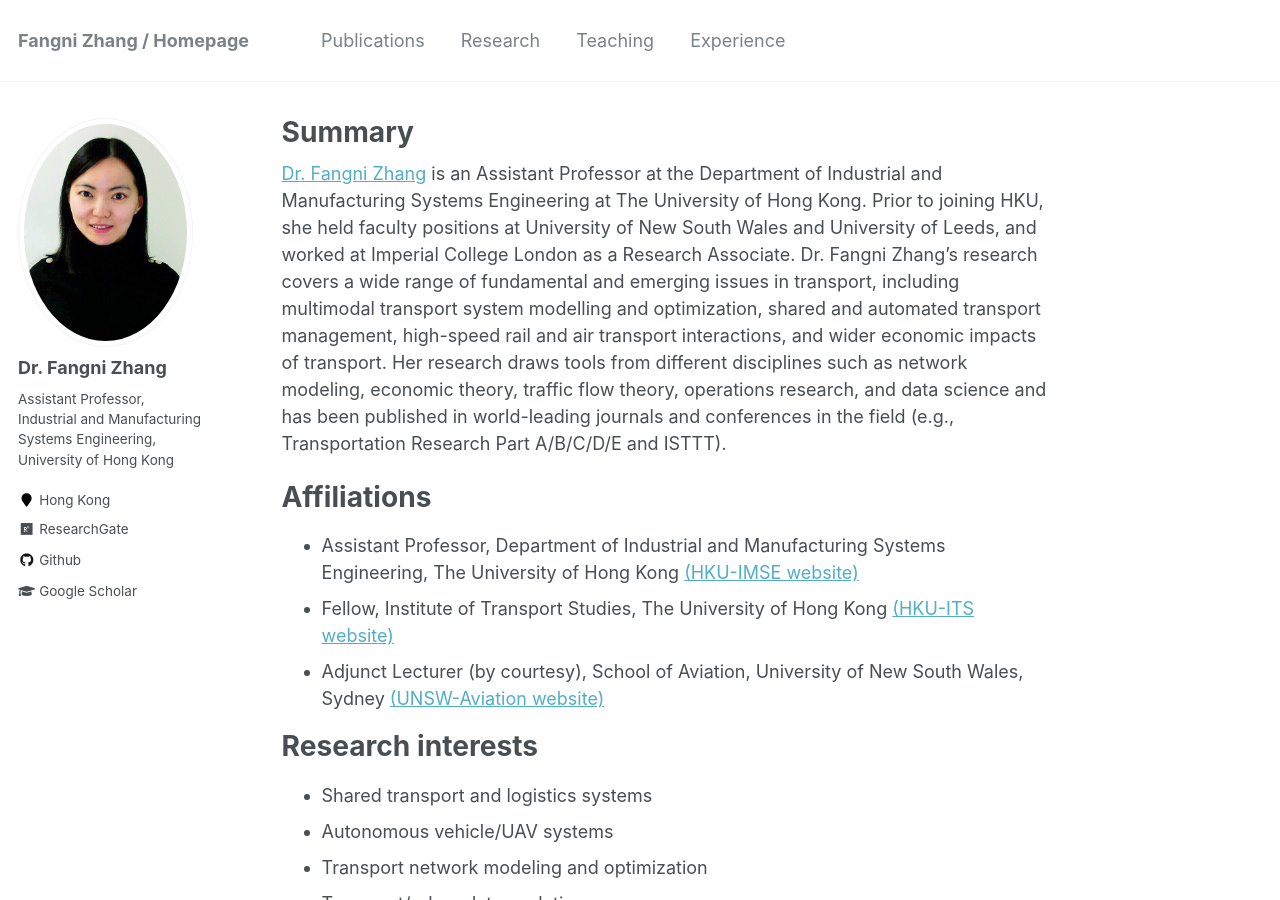
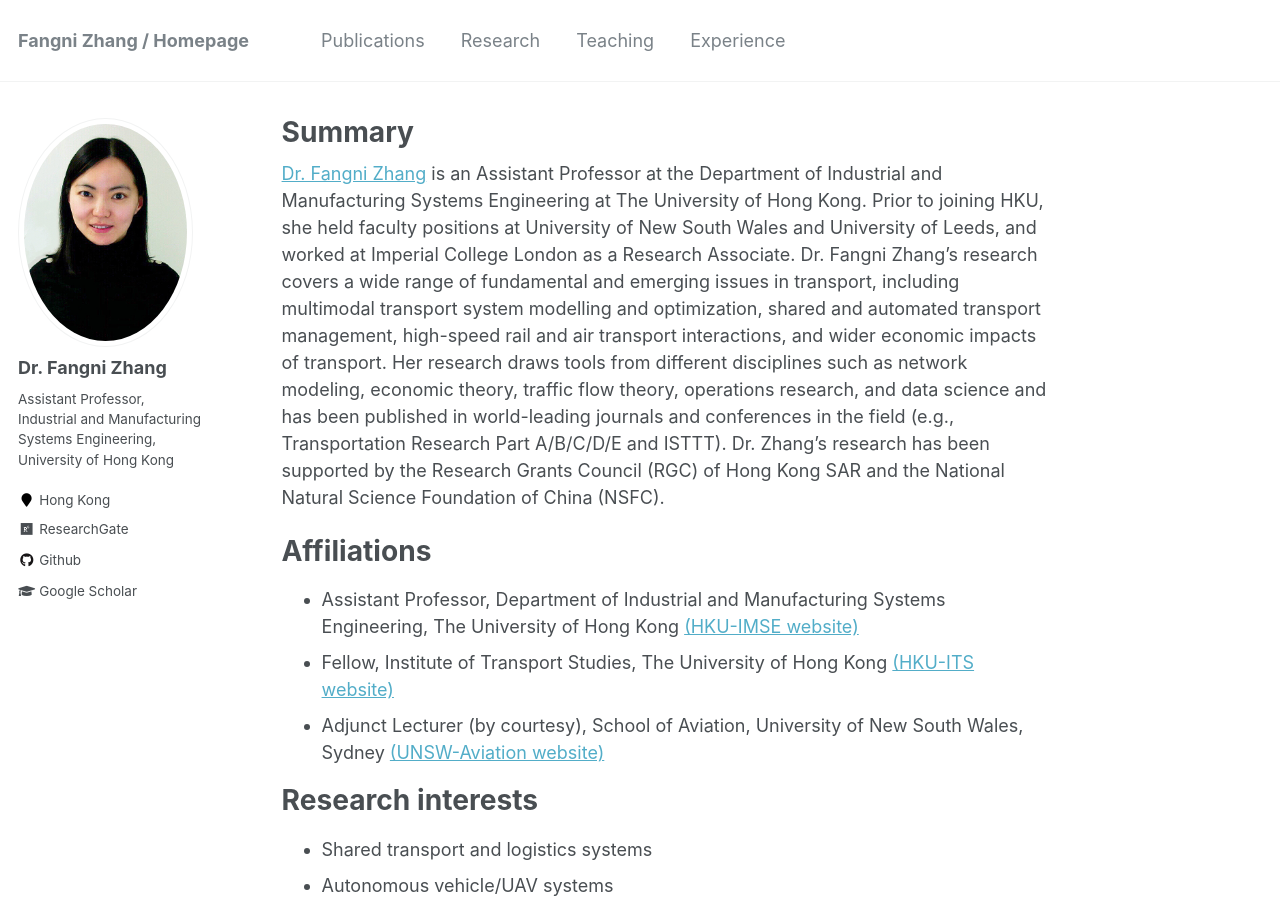
Before and after one commit to fangnizhang/fangnizhang.github.io, a Jekyll site: the page built from _pages/about.md, in a window 1280 px wide and 900 px high. Built offline with Jekyll 4.4.1, drawn with Linux system fonts in a browser that asks for light colours; some of the changed text lies outside the part shown.

Commit message:
Update about.md

```diff
--- a/_pages/about.md
+++ b/_pages/about.md
@@ -8,7 +8,7 @@
   - /about.html
 ---
 
-[Dr. Fangni Zhang](https://www.imse.hku.hk/people/f-n-zhang) is an Assistant Professor at the Department of Industrial and Manufacturing Systems Engineering at The University of Hong Kong. Prior to joining HKU, she held faculty positions at University of New South Wales and University of Leeds, and worked at Imperial College London as a Research Associate. Dr. Fangni Zhang’s research covers a wide range of fundamental and emerging issues in transport, including multimodal transport system modelling and optimization, shared and automated transport management, high-speed rail and air transport interactions, and wider economic impacts of transport. Her research draws tools from different disciplines such as network modeling, economic theory, traffic flow theory, operations research, and data science and has been published in world-leading journals and conferences in the field (e.g., Transportation Research Part A/B/C/D/E and ISTTT).
+[Dr. Fangni Zhang](https://www.imse.hku.hk/people/f-n-zhang) is an Assistant Professor at the Department of Industrial and Manufacturing Systems Engineering at The University of Hong Kong. Prior to joining HKU, she held faculty positions at University of New South Wales and University of Leeds, and worked at Imperial College London as a Research Associate. Dr. Fangni Zhang’s research covers a wide range of fundamental and emerging issues in transport, including multimodal transport system modelling and optimization, shared and automated transport management, high-speed rail and air transport interactions, and wider economic impacts of transport. Her research draws tools from different disciplines such as network modeling, economic theory, traffic flow theory, operations research, and data science and has been published in world-leading journals and conferences in the field (e.g., Transportation Research Part A/B/C/D/E and ISTTT). Dr. Zhang's research has been supported by the Research Grants Council (RGC) of Hong Kong SAR and the National Natural Science Foundation of China (NSFC).
 
 Affiliations
 ======
```
Also changed, not shown: other parts of _pages/about.md (+1 -1 lines).
